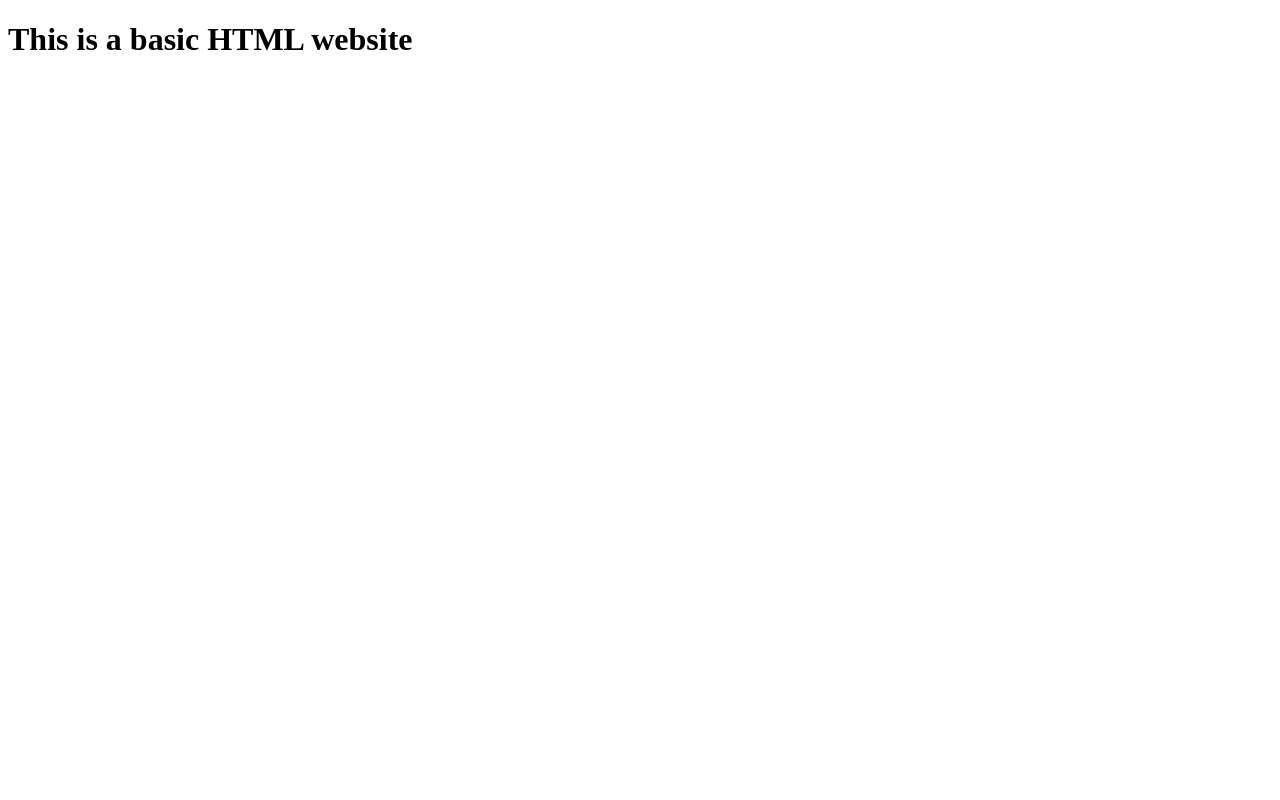
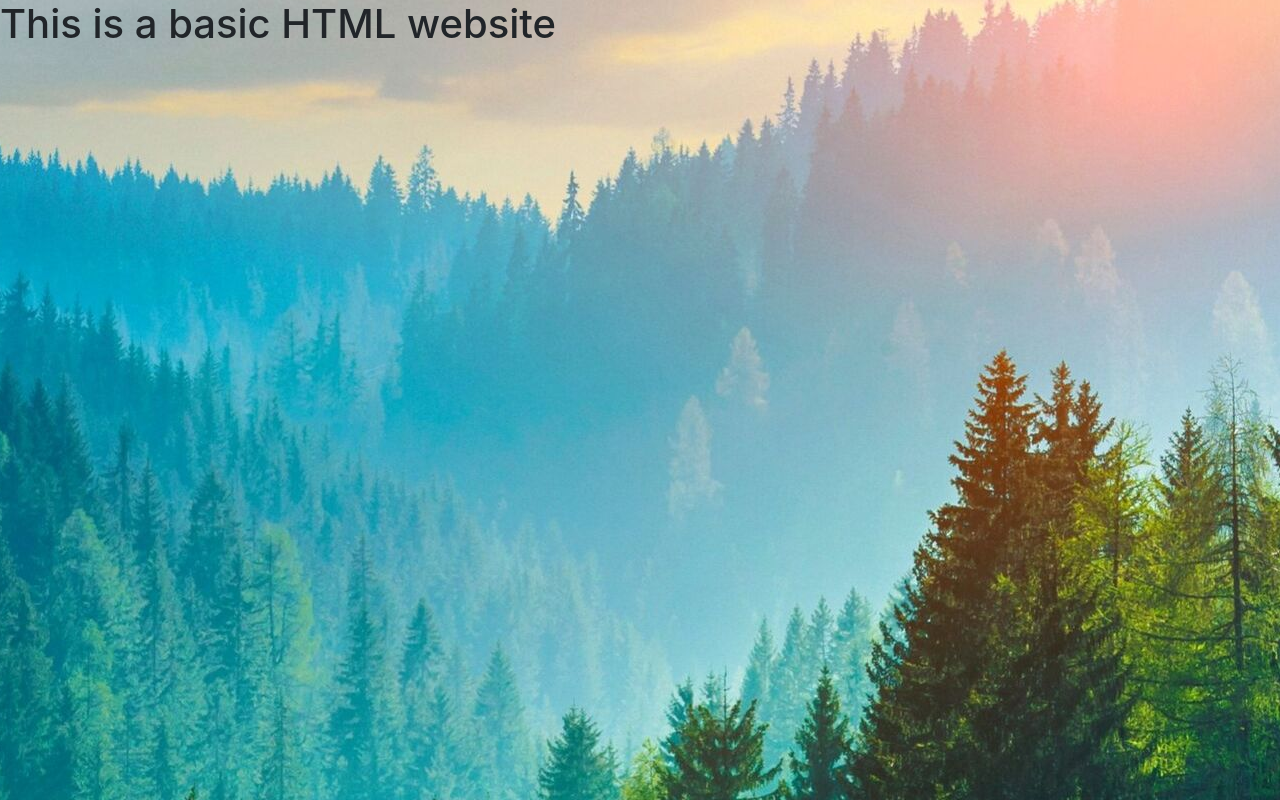
Before and after one commit to 24Jryan/PersonalWebApp, a plain HTML site: page index.html in a window 1280 px wide. Drawn offline with nearby package versions, Linux system fonts and the light colour scheme.

Commit message:
added css and backgoud image

```diff
--- a/index.html
+++ b/index.html
@@ -4,13 +4,13 @@
     <meta charset="UTF-8">
     <meta http-equiv="X-UA-Compatible" content="IE=edge">
     <meta name="viewport" content="width=device-width, initial-scale=1.0">
+    <link rel="stylesheet" href="https://maxcdn.bootstrapcdn.com/bootstrap/4.0.0/css/bootstrap.min.css" integrity="sha384-Gn5384xqQ1aoWXA+058RXPxPg6fy4IWvTNh0E263XmFcJlSAwiGgFAW/dAiS6JXm" crossorigin="anonymous">
+    <link rel="stylesheet" href="style.css">
     <title>Document</title>
 </head>
 <body>
     <div class="content container-sm">
-
         <h1>This is a basic HTML website</h1>
-
     </div>
 </body>
 </html>
--- /dev/null
+++ b/style.css
@@ -0,0 +1,4 @@
+body {
+    height: 100vh;
+    background: url("images/forest.jpg") no-repeat center center ;
+}
```
Also changed, not shown: images/forest.jpg (added).
